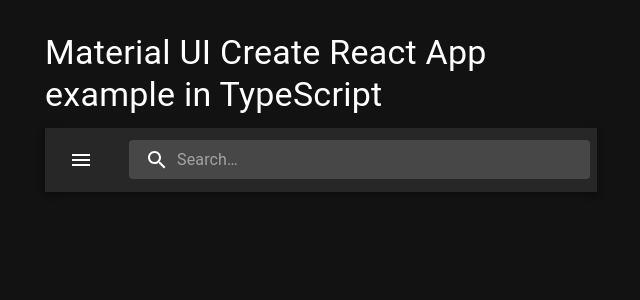
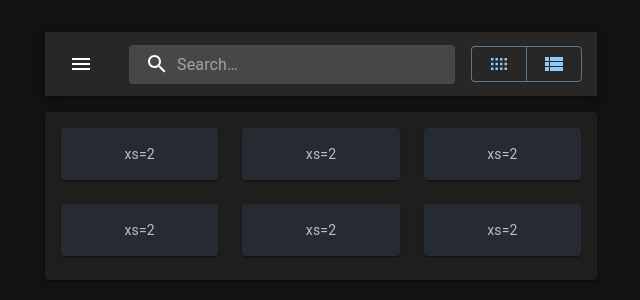
Before and after one commit to pranavpandhare/book-browser, a React (Create React App) app: page / in a window 1280 px wide. Shown: the top 300 px of the page, without its empty margins (319-959 px from the left). Built offline with nearby package versions, Linux system fonts and the light colour scheme.

Commit message:
UI Basic Setup

```diff
--- a/src/App.tsx
+++ b/src/App.tsx
@@ -1,6 +1,5 @@
 import React from 'react';
 import Container from '@mui/material/Container';
-import Typography from '@mui/material/Typography';
 import Box from '@mui/material/Box';
 import SearchPage from './browser/search-page';
 
@@ -8,9 +7,6 @@
   return (
     <Container component="main" maxWidth="sm">
       <Box sx={{ my: 4 }}>
-        <Typography variant="h4" component="h1" gutterBottom>
-          Material UI Create React App example in TypeScript
-        </Typography>
         <SearchPage />
       </Box>
     </Container>
--- a/src/browser/search-page/index.tsx
+++ b/src/browser/search-page/index.tsx
@@ -1,10 +1,52 @@
-import { AppBar, Toolbar, IconButton } from "@mui/material";
+import { AppBar, Toolbar, IconButton, Menu, MenuItem, Button, ButtonGroup } from "@mui/material";
 import MenuIcon from '@mui/icons-material/Menu';
 import SearchIcon from '@mui/icons-material/Search';
 import { Search, SearchIconWrapper, StyledInputBase } from "../styles";
-
+import { useState } from "react";
+import ViewCompactIcon from '@mui/icons-material/ViewCompact';
+import ViewListIcon from '@mui/icons-material/ViewList';
+import Gridview from "./partials/GridView";
 
 export default function SearchPage() {
+  const [anchorEl, setAnchorEl] = useState<null | HTMLElement>(null);
+  const [paginationNr, setPaginationNr] = useState<10 | 20 | 50>(10);
+  const [view, setView] = useState<'Grid' | 'List'>('Grid');
+
+  const handleProfileMenuOpen = (event: React.MouseEvent<HTMLElement>) => {
+    setAnchorEl(event.currentTarget);
+  };
+
+  const handleMenuClose = (nr: 10 | 20 | 50) => {
+    setPaginationNr(nr);
+    setAnchorEl(null);
+  };
+
+  const handleViewButton = (view: 'Grid' | 'List') => {
+    setView(view);
+  };
+
+  const isMenuOpen = Boolean(anchorEl);
+  const renderMenu = (
+    <Menu
+      anchorEl={anchorEl}
+      anchorOrigin={{
+        vertical: 'top',
+        horizontal: 'right',
+      }}
+      keepMounted
+      transformOrigin={{
+        vertical: 'top',
+        horizontal: 'right',
+      }}
+      open={isMenuOpen}
+      onClose={handleMenuClose}
+    >
+      <MenuItem onClick={ () => handleMenuClose(10) }>10</MenuItem>
+      <MenuItem onClick={ () => handleMenuClose(20) }>20</MenuItem>
+      <MenuItem onClick={ () => handleMenuClose(50) }>50</MenuItem>
+    </Menu>
+  );
+
   return (
     <>
       <AppBar position="static">
@@ -13,7 +55,8 @@
             size="large"
             edge="start"
             color="inherit"
-            aria-label="open drawer"
+            aria-label="pages"
+            onClick={handleProfileMenuOpen}
             sx={{ mr: 2 }}
           >
             <MenuIcon />
@@ -27,8 +70,14 @@
               inputProps={{ 'aria-label': 'search' }}
             />
           </Search>
+          <ButtonGroup variant="outlined" aria-label="outlined button group" sx={{ ml: 2 }}>
+            <Button onClick={ () => handleViewButton('Grid') }><ViewCompactIcon /></Button>
+            <Button onClick={ () => handleViewButton('List') }><ViewListIcon /></Button>
+          </ButtonGroup>
         </Toolbar>
       </AppBar>
+      <Gridview/>
+      {renderMenu}
     </>
   );
 }
--- /dev/null
+++ b/src/browser/search-page/partials/GridView.tsx
@@ -0,0 +1,28 @@
+import { experimentalStyled as styled } from '@mui/material/styles';
+import Paper from '@mui/material/Paper';
+import Grid from '@mui/material/Unstable_Grid2';
+import { Card, CardContent } from '@mui/material';
+
+const Item = styled(Paper)(({ theme }) => ({
+  backgroundColor: theme.palette.mode === 'dark' ? '#1A2027' : '#fff',
+  ...theme.typography.body2,
+  padding: theme.spacing(2),
+  textAlign: 'center',
+  color: theme.palette.text.secondary,
+}));
+
+export default function Gridview() {
+  return (
+    <Card sx={{ minWidth: 'auto', mt: 2 }}>
+      <CardContent>
+        <Grid container spacing={{ xs: 2, md: 3 }} columns={{ xs: 4, sm: 8, md: 12 }}>
+          {Array.from(Array(6)).map((_, index) => (
+            <Grid xs={2} sm={4} md={4} key={index}>
+              <Item>xs=2</Item>
+            </Grid>
+          ))}
+        </Grid>
+      </CardContent>
+    </Card>
+  );
+}
--- a/src/browser/styles/index.ts
+++ b/src/browser/styles/index.ts
@@ -31,6 +31,9 @@
   '& .MuiInputBase-input': {
     padding: theme.spacing(1, 1, 1, 0),
     paddingLeft: `calc(1em + ${theme.spacing(4)})`,
-    width: '45ch',
+    width: '100%',
+    [theme.breakpoints.up('md')]: {
+      width: '30ch',
+    },
   },
 }));
```
Also changed, not shown: src/browser/search-page/partials/Cards.tsx (added, +36 -0 lines).
